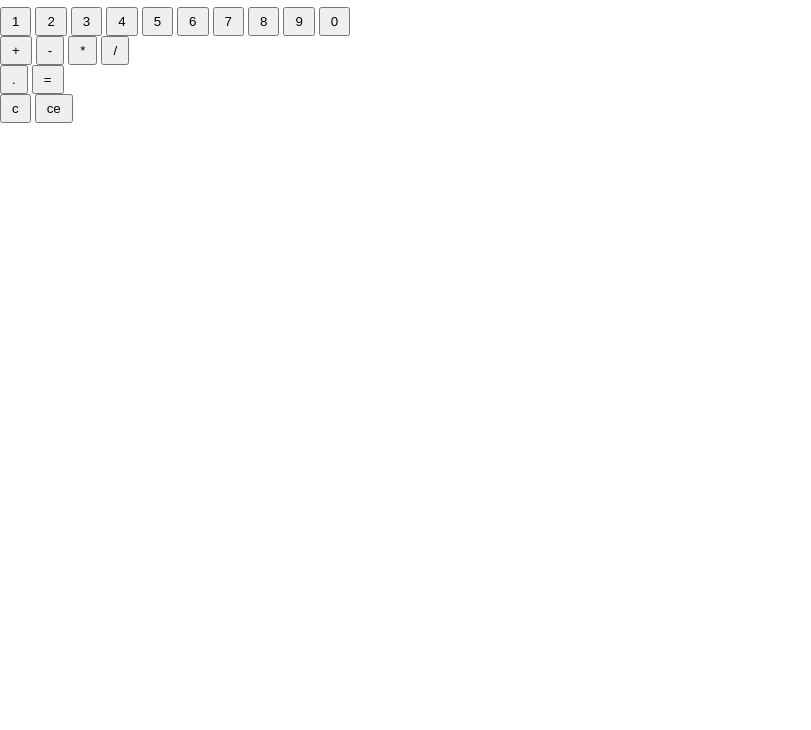
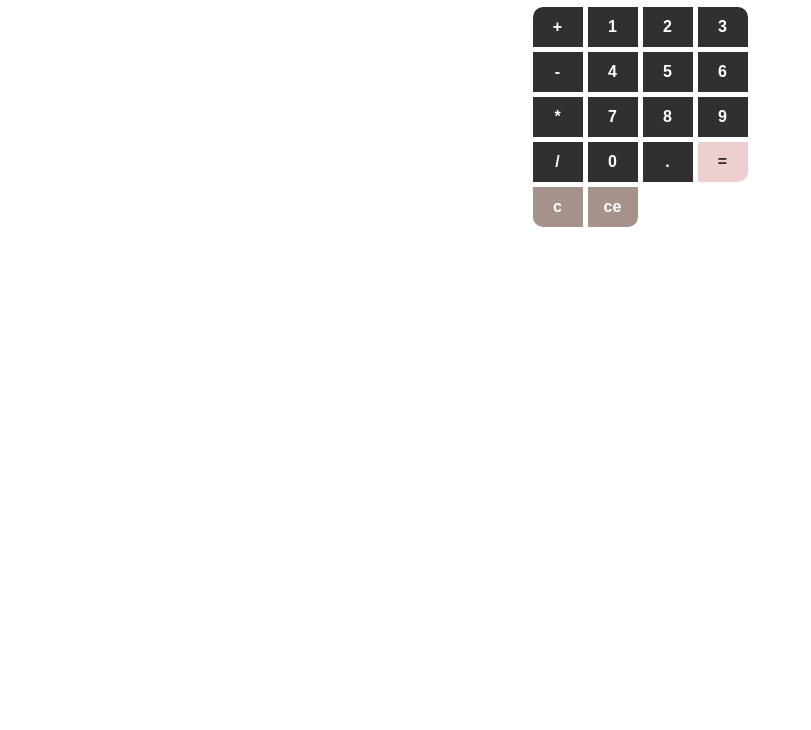
Before and after one commit to denaliazhi/odin-calculator, a plain HTML site: page index.html in a window 1280 px wide. Shown: the part 70-800 px from the top of the page, without its empty margins (0-811 px from the left). Drawn offline with Linux system fonts and the light colour scheme.

Commit message:
Style calculator buttons

```diff
--- a/index.html
+++ b/index.html
@@ -8,13 +8,20 @@
 </head>
 <body>
     <h1>Calculator</h1>
+    <div class="calculator">
         <div class="display">
         </div>
         <div class="keypad">
+            <div class="operators">
+                <button class="tl-corner">+</button>
+                <button>-</button>
+                <button>*</button>
+                <button>/</button>
+            </div>
             <div class="digits">
                 <button>1</button>
                 <button>2</button>
-            <button>3</button>
+                <button class="tr-corner">3</button>
                 <button>4</button>
                 <button>5</button>
                 <button>6</button>
@@ -22,20 +29,13 @@
                 <button>8</button>
                 <button>9</button>
                 <button>0</button>
-        </div>
-        <div class="operators">
-            <button>+</button>
-            <button>-</button>
-            <button>*</button>
-            <button>/</button>
-        </div>
-        <div>
                 <button class="separator">.</button>
-            <button class="equals">=</button>
+                <button class="equals br-corner">=</button>
             </div>
             <div class="clear">
-            <button class="clear-all">c</button>
-            <button class="clear-entry">ce</button>
+                <button class="clear-all bl-corner">c</button>
+                <button class="clear-entry br-corner">ce</button>
+            </div>
         </div>
     </div>
     <script src="script.js"></script>
--- a/script.js
+++ b/script.js
@@ -25,7 +25,11 @@ const decimal = document.querySelector(".separator");
 decimal.addEventListener("click", addDecimal);
 
 function updateNumber(e) {
-    if (e.target.parentNode.className != 'keypad') {
+    if (e.target.parentNode.className != 'keypad'
+        && e.target.className != 'equals'
+        && e.target.className != 'separator'
+    ) {
+        console.log(e);
         const digit = e.target.textContent;
         const len = userPicked.length;
         if (len == 0) {
--- a/style.css
+++ b/style.css
@@ -2,16 +2,86 @@
     box-sizing: border-box;
     margin: 0;
     padding: 0;
+    border: none;
+}
+
+.calculator {
+    margin: auto;
+    width: 215px;
 }
 
 .display {
     border: solid black 1px;
     border-radius: 10px;
     height: 30px;
-    width: 300px;
+    width: 215px;
     margin-bottom: 10px;
 }
 
+.keypad {
+    width: 215px;
+}
+
+.keypad, .digits, .clear {
+    display: flex;
+    flex-wrap: wrap;
+}
+
 button {
-    padding: 5px 10px;
+    width: 50px;
+    height: 40px;
+    background-color: #303030;
+    color: #FFF;
+    font-size: 16px;
+    font-weight: bold;
+    transition-duration: 0.1s;
 }
+
+.operators {
+    width: 50px;
+}
+
+.operators button {
+    margin-bottom: 5px;
+}
+
+.digits {
+    width: 165px;
+}
+
+.digits button {
+    margin: 0 0 5px 5px;
+}
+
+.clear-all, .clear-entry {
+    background-color: #A4928B;
+}
+
+.clear-entry {
+    margin-left: 5px;
+}
+
+.equals {
+    background-color: #EECFCF;
+    color: #303030;
+}
+
+.tl-corner {
+    border-top-left-radius: 10px;
+}
+
+.tr-corner {
+    border-top-right-radius: 10px;
+}
+
+.bl-corner {
+    border-bottom-left-radius: 10px;
+}
+
+.br-corner {
+    border-bottom-right-radius: 10px;
+}
+
+button:hover {
+    border: solid white 3px;
+}
```
Lines whose indentation alone changed are shown as unchanged.
